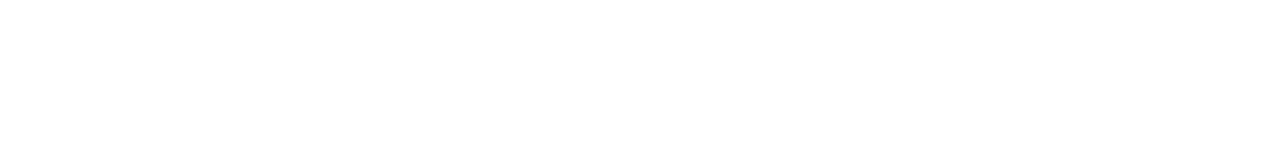
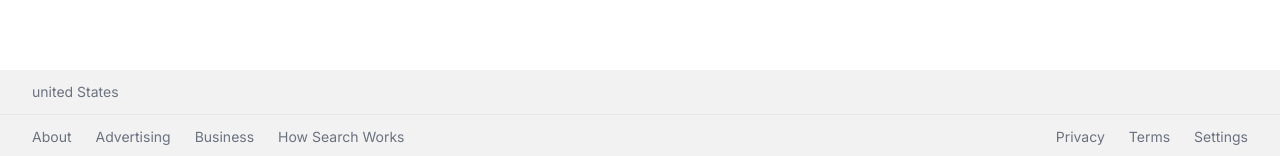
Before and after one commit to GilbertArdila/search-me.com, a Next.js app: page / in a window 1280 px wide. Shown: the part 641-797 px from the top of the page. Built offline with nearby package versions, Linux system fonts and the light colour scheme; no server answers.

Commit message:
footer and Country lookup

```diff
--- a/next.config.js
+++ b/next.config.js
@@ -2,7 +2,11 @@
 const nextConfig = {
     images:{
         domains:['encrypted-tbn0.gstatic.com']
+    },
+    env: {
+        API_KEY:process.env.API_KEY
     }
+
 }
 
 module.exports = nextConfig
--- /dev/null
+++ b/src/app/components/CountryLookup.jsx
@@ -0,0 +1,20 @@
+'use client';
+
+import { useState, useEffect } from 'react';
+
+const CountryLookup = () => {
+  const [country, setCountry] = useState('united States');
+
+  useEffect(() => {
+    fetch(`https://extreme-ip-lookup.com/json/?key=${process.env.API_KEY}`)
+    .then((res)=> res.json())
+    .then((data)=>setCountry(data.country))
+
+  }, [])
+
+  return (
+    <div>{country}</div>
+  )
+}
+
+export default CountryLookup
--- /dev/null
+++ b/src/app/components/Footer.jsx
@@ -0,0 +1,27 @@
+import CountryLookup from './CountryLookup';
+
+const Footer = () => {
+  return (
+    <footer className='absolute bottom-0 text-sm text-gray-500 bg-[#f2f2f2] w-full'>
+        <div className='border-b px-8 py-3'>
+            <CountryLookup/>
+        </div>
+        <div className='flex flex-col sm:flex-row justify-between items-center px-8 py-3 space-y-7 sm:space-y-0'>
+            <ul  className='flex items-center space-x-6'>
+                <li className='link'>About</li>
+                <li className='link'>Advertising</li>
+                <li className='link'>Business</li>
+                <li className='link'>How Search Works</li>
+            </ul>
+            <ul className='flex items-center space-x-6'>
+                <li className='link'>Privacy</li>
+                <li className='link'>Terms</li>
+                <li className='link'>Settings</li>
+
+            </ul>
+        </div>
+    </footer>
+  )
+}
+
+export default Footer
--- a/src/app/globals.css
+++ b/src/app/globals.css
@@ -6,4 +6,7 @@
  .btn{
     @apply bg-[#f8f9fa] rounded-md text-sm text-gray-800 hover:ring-1 hover:ring-gray-200 focus:outline-none active:ring-gray-300 hover:shadow-md w-36 h-10 transition-shadow;
 }
+.link{
+    @apply hover:underline cursor-pointer
 }
+}
--- a/src/app/layout.jsx
+++ b/src/app/layout.jsx
@@ -1,5 +1,6 @@
-import { Inter } from 'next/font/google'
-import './globals.css'
+import { Inter } from 'next/font/google';
+import './globals.css';
+import Footer from './components/Footer';
 
 const inter = Inter({ subsets: ['latin'] })
 
@@ -11,7 +12,11 @@ export const metadata = {
 export default function RootLayout({ children }) {
   return (
     <html lang='en'>
-      <body className={inter.className}>{children}</body>
+      <body className={inter.className}>
+        {children}
+        <Footer/>
+        </body>
+
     </html>
   )
 }
```
Also changed, not shown: 1 other file (tests, documents, lock files or other folders).
